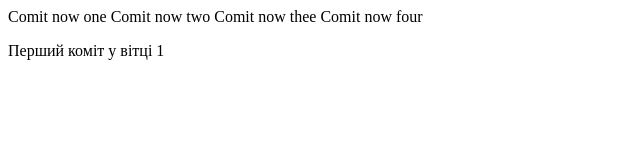
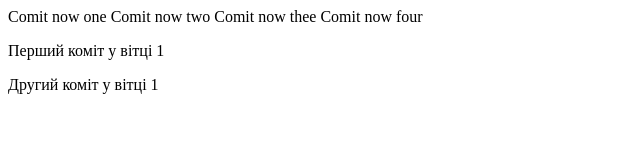
Before and after one commit to vhrytsuk/git_test, a plain HTML site: page index.html in a window 1280 px wide. Shown: the whole page, without its empty margins (0-640 px from the left). Drawn offline with Linux system fonts and the light colour scheme.

Commit message:
two commit branch 1

```diff
--- a/index.html
+++ b/index.html
@@ -16,5 +16,8 @@
     <p>
         Перший коміт у вітці 1
     </p>
+    <p>
+        Другий коміт у вітці 1
+    </p>
 </body>
 </html>
```
